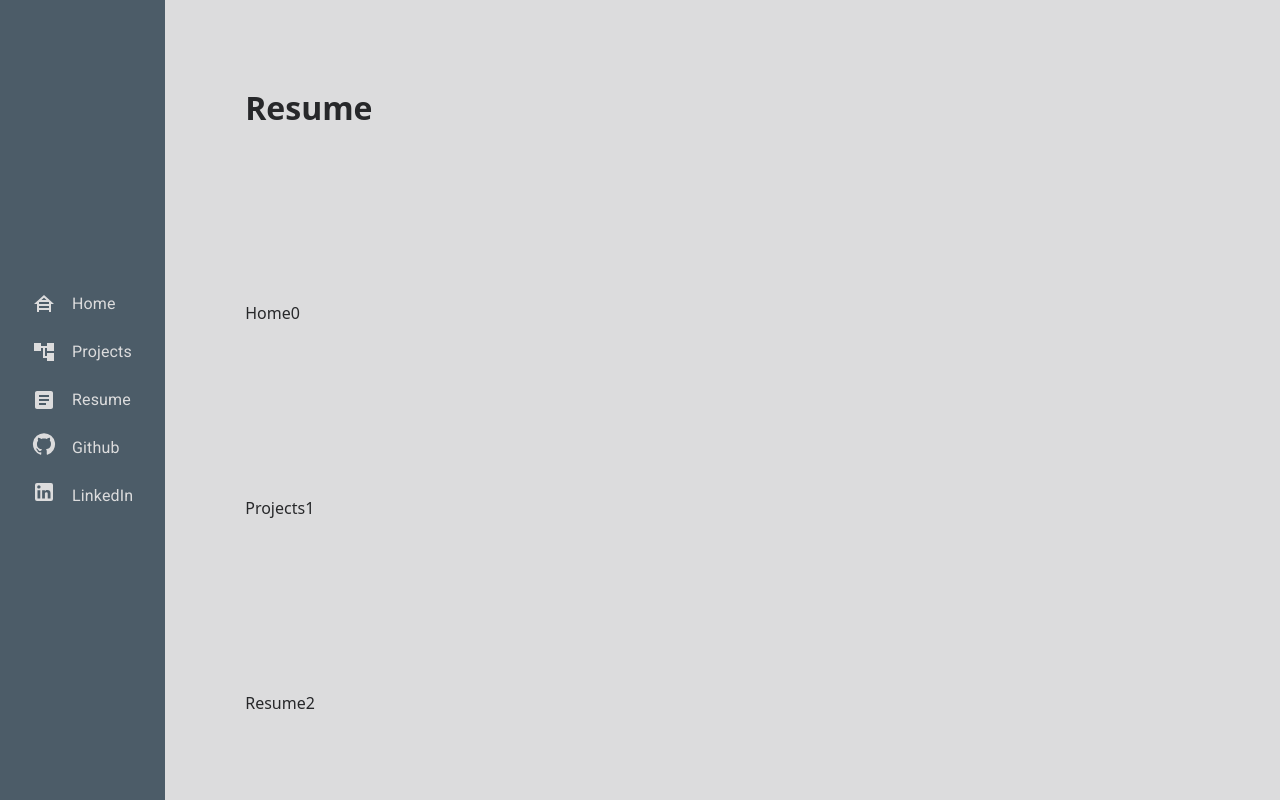
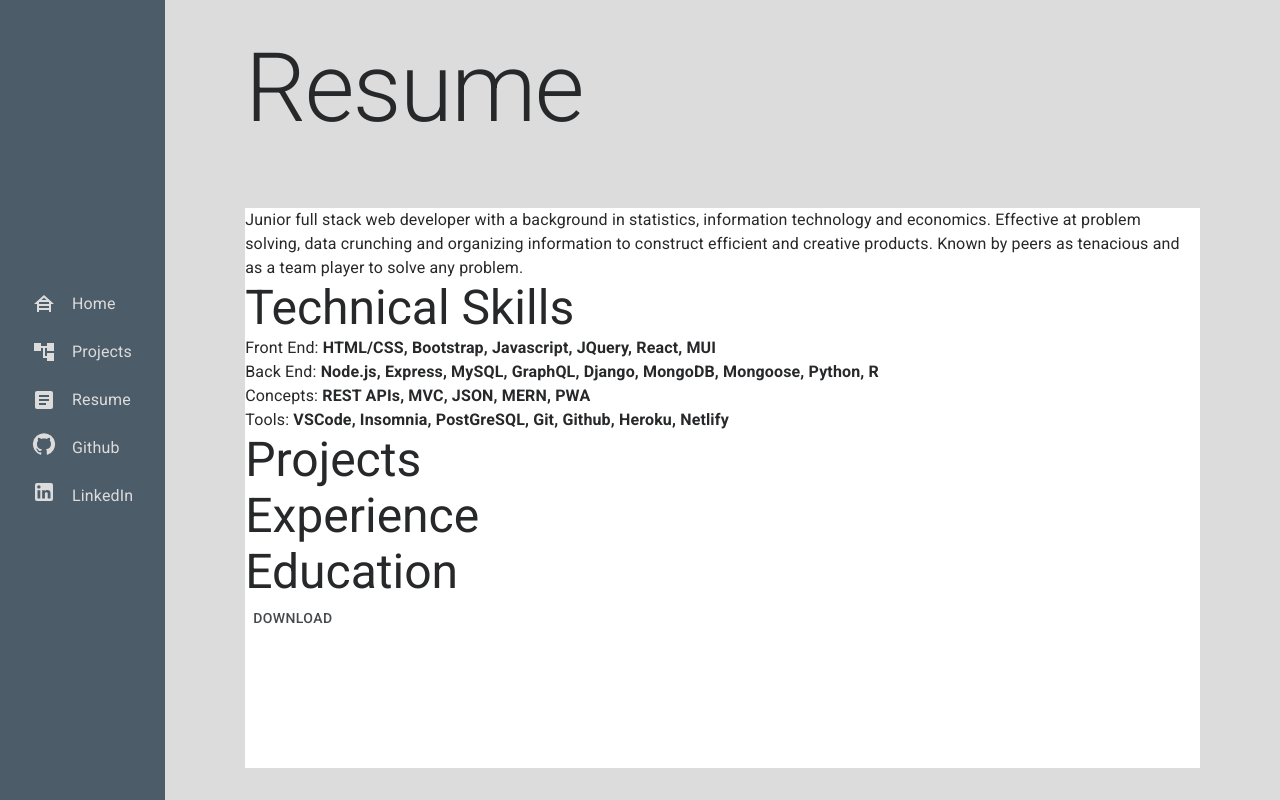
Before and after one commit to KKWChao/MyPortfolioV3, a React (Create React App) app: page /resume in a window 1280 px wide. Built offline with nearby package versions, Linux system fonts and the light colour scheme.

Commit message:
building resume component

```diff
--- a/src/components/Resume/index.jsx
+++ b/src/components/Resume/index.jsx
@@ -1,14 +1,46 @@
 import { Box, Typography, Button } from "@mui/material";
 import { ComponentBox } from "../reusables";
-import { SidebarData } from "../SideDrawer/SidebarData";
+import { theme } from "../../theme";
+
+import { ResumeData } from "./resumeData";
 
 function Resume() {
   return (
     <ComponentBox>
-      <h1>Resume</h1>
-      {Object.entries(SidebarData).map(([key, item]) => (
-      <p key={key}>{item.title}{key}</p>
-      ))}
+      <Typography variant="h1">Resume</Typography>
+      <Box
+        sx={{
+          backgroundColor: "white",
+          height: "70%",
+        }}
+      >
+        <Box className="header">
+          <Typography>{ResumeData[0].summary}</Typography>
+        </Box>
+        <Box className="skills">
+          <Typography variant="h3">{ResumeData[1].title}</Typography>
+          <Typography>
+            Front End: <strong>{ResumeData[1].frontEnd}</strong>
+            <br />
+            Back End: <strong>{ResumeData[1].backEnd}</strong>
+            <br />
+            Concepts: <strong>{ResumeData[1].concepts}</strong>
+            <br />
+            Tools: <strong>{ResumeData[1].tools}</strong>
+            <br />
+          </Typography>
+        </Box>
+        <Box className="projects">
+          <Typography variant="h3">{ResumeData[2].title}</Typography>
+        </Box>
+        <Box className="experience">
+          <Typography variant="h3">{ResumeData[3].title}</Typography>
+        </Box>
+        <Box className="education">
+          <Typography variant="h3">{ResumeData[4].title}</Typography>
+        </Box>
+        <Button sx={{ color: theme.palette.text.dark }}>Download</Button>
+      </Box>
     </ComponentBox>
   );
 }
--- /dev/null
+++ b/src/components/Resume/resumeData.js
@@ -0,0 +1,94 @@
+export const ResumeData = [
+  {
+    title: 'Kelvin Chao',
+    summary: 'Junior full stack web developer with a background in statistics, information technology and economics. Effective at problem solving, data crunching and organizing information to construct efficient and creative products. Known by peers as tenacious and as a team player to solve any problem.'
+  },
+  {
+    title: 'Technical Skills',
+    frontEnd: 'HTML/CSS, Bootstrap, Javascript, JQuery, React, MUI',
+    backEnd: 'Node.js, Express, MySQL, GraphQL, Django, MongoDB, Mongoose, Python, R',
+    concepts: 'REST APIs, MVC, JSON, MERN, PWA',
+    tools: 'VSCode, Insomnia, PostGreSQL, Git, Github, Heroku, Netlify'
+  },
+  {
+    title: 'Projects',
+    firstProject: {
+      title: 'Counting-Cals',
+      github: 'github.com/JacobReeder/Counting-Calz-2.0#',
+      deploy: 'the-cal-zone.herokuapp.com/',
+      description: 'A mobile first application for tracking calorie intake',
+      role: 'Created and linked backend to frontend and styling',
+      technology: 'Javascript, React, HTML/CSS, Node, Mongoose'
+    },
+    secondProject: {
+      title: 'Counting-Cals',
+      github: 'github.com/JacobReeder/Counting-Calz-2.0#',
+      deploy: 'the-cal-zone.herokuapp.com/',
+      description: 'A mobile first application for tracking calorie intake',
+      role: 'Created and linked backend to frontend and styling',
+      technology: 'Javascript, React, HTML/CSS, Node, Mongoose'
+    },
+    thirdProject: {
+      title: 'Counting-Cals',
+      github: 'github.com/JacobReeder/Counting-Calz-2.0#',
+      deploy: 'the-cal-zone.herokuapp.com/',
+      description: 'A mobile first application for tracking calorie intake',
+      role: 'Created and linked backend to frontend and styling',
+      technology: 'Javascript, React, HTML/CSS, Node, Mongoose'
+    },
+    fouthProject: {
+      title: 'Counting-Cals',
+      github: 'github.com/JacobReeder/Counting-Calz-2.0#',
+      deploy: 'the-cal-zone.herokuapp.com/',
+      description: 'A mobile first application for tracking calorie intake',
+      role: 'Created and linked backend to frontend and styling',
+      technology: 'Javascript, React, HTML/CSS, Node, Mongoose'
+    },
+    fifthProject: {
+      title: 'Counting-Cals',
+      github: 'github.com/JacobReeder/Counting-Calz-2.0#',
+      deploy: 'the-cal-zone.herokuapp.com/',
+      description: 'A mobile first application for tracking calorie intake',
+      role: 'Created and linked backend to frontend and styling',
+      technology: 'Javascript, React, HTML/CSS, Node, Mongoose'
+    },
+    sixthProject: {
+      title: 'Counting-Cals',
+      github: 'github.com/JacobReeder/Counting-Calz-2.0#',
+      deploy: 'the-cal-zone.herokuapp.com/',
+      description: 'A mobile first application for tracking calorie intake',
+      role: 'Created and linked backend to frontend and styling',
+      technology: 'Javascript, React, HTML/CSS, Node, Mongoose'
+    },
+  },
+  {
+    title: 'Experience',
+    current: {
+      role: 'IT Specialist',
+      company: 'General Mortgage Capital Corporation',
+      time: 'Aug 2019 – Present',
+      location: 'Burlingame, CA',
+      bullet1: 'Manage company employee accounts while overseeing security and compliance',
+      bullet2: 'Implemented and integrated a ticketing system which improved issue reporting and tracking',
+      bullet3: 'Generate reports to identify current trends leading to reduced cost',
+      bullet4: 'Utilize Azure to manage and company structure while managing software connections',
+      bullet5: 'Implementation of virtual machines to reduce need for physical computers and cost',
+    },
+  },
+  {
+    title: 'Education',
+    school1: {
+      name: 'University of California, Berkeley Coding Bootcamp',
+      location: 'Berkeley, CA',
+      completed: 'July 2022',
+      cert: 'Certificate'
+    },
+    school2: {
+      name: 'University of California, Davis',
+      location: 'Davis, CA',
+      completed: 'June 2019',
+      cert1: 'Bachelor of Science, Statistics<br />Bachelor of Science, Statistics',
+    },
+
+  }
+]
```
